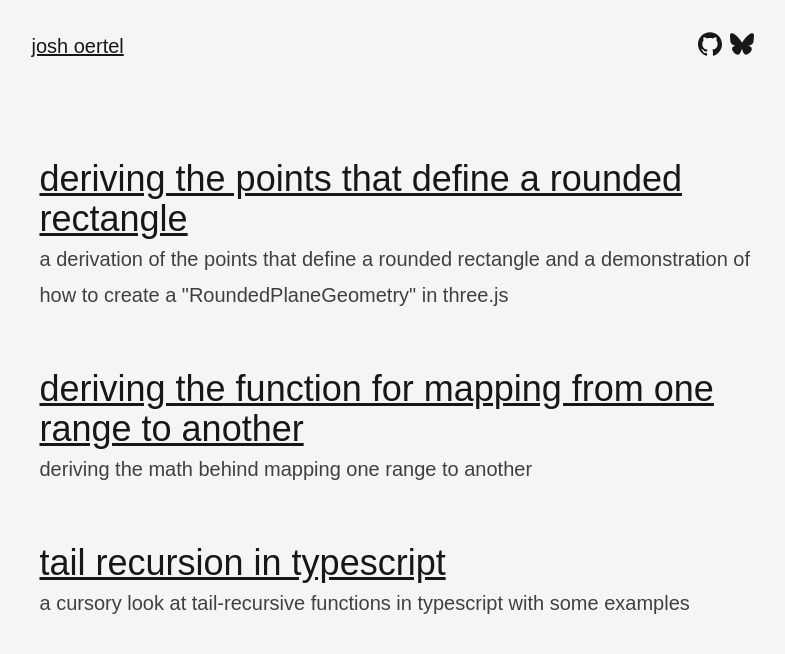
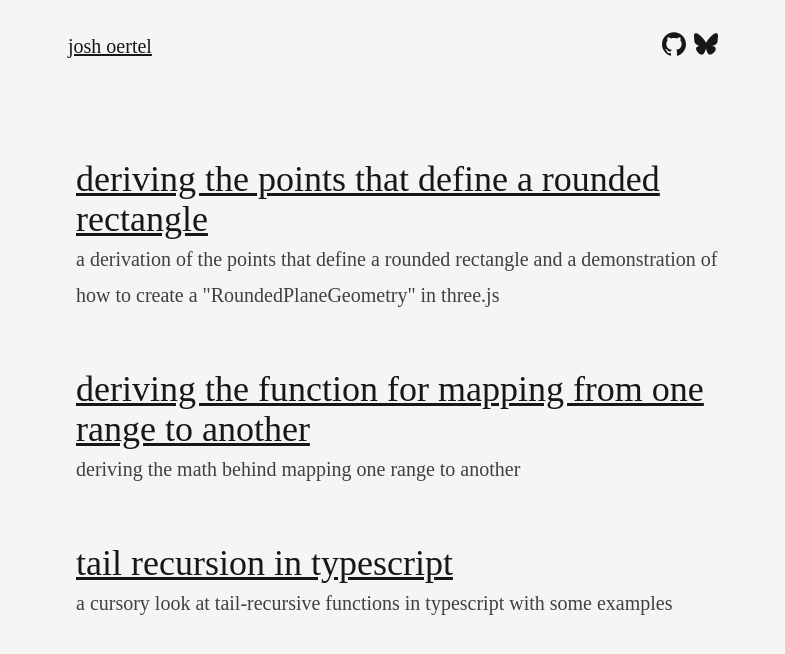
Before and after one commit to joshwashywash/joshwashywash.github.io, an Astro site: page / in a window 1280 px wide. Shown: the whole page, without its empty margins (247-1032 px from the left). Built offline with nearby package versions, Linux system fonts and the light colour scheme; Astro itself is replaced by a stand-in of ours.

Commit message:
serif font

```diff
--- a/package.json
+++ b/package.json
@@ -16,7 +16,7 @@
 		"@astrojs/sitemap": "^3.2.1",
 		"@astrojs/svelte": "^7.0.4",
 		"@expressive-code/plugin-line-numbers": "^0.40.2",
-		"@fontsource-variable/space-grotesk": "^5.1.1",
+		"@fontsource-variable/noto-serif": "^5.2.5",
 		"@tailwindcss/vite": "^4.0.7",
 		"astro": "^5.3.0",
 		"astro-expressive-code": "^0.40.2",
--- a/src/layouts/Layout.astro
+++ b/src/layouts/Layout.astro
@@ -38,7 +38,7 @@ const { description, image_url = "/me.jpg", title } = Astro.props;
 const meta_image_url = new URL(image_url, Astro.url);
 ---
 
-<html class="motion-safe:scroll-smooth">
+<html class="font-noto-serif motion-safe:scroll-smooth">
 	<head>
 		<!-- Global Metadata -->
 		<meta charset="utf-8" />
--- a/src/styles/global.css
+++ b/src/styles/global.css
@@ -1,10 +1,10 @@
 @import "tailwindcss";
 @plugin '@tailwindcss/typography';
 
-@import '@fontsource-variable/space-grotesk';
+@import "@fontsource-variable/noto-serif";
 
 @config "../../tailwind.config.js";
 
 @theme {
-	--font-sans: 'Space Grotesk Variable', sans-serif;
+	--font-noto-serif: 'Noto Serif Variable', serif;
 }
```
Also changed, not shown: pnpm-lock.yaml.
